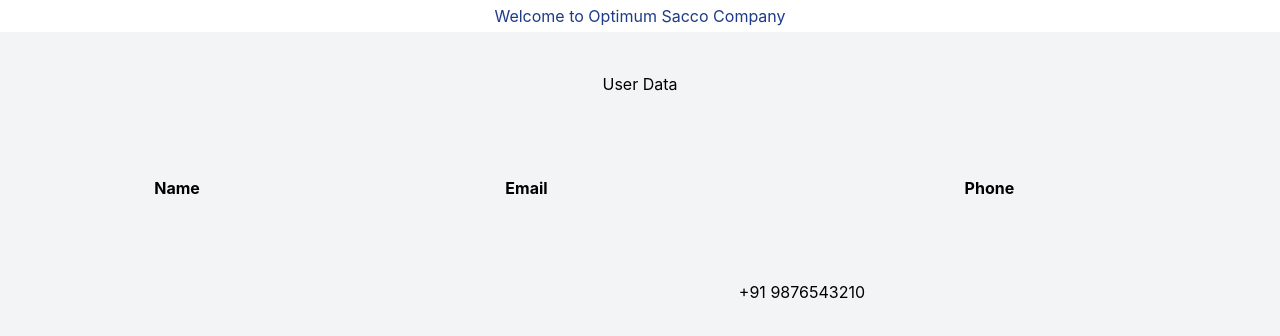
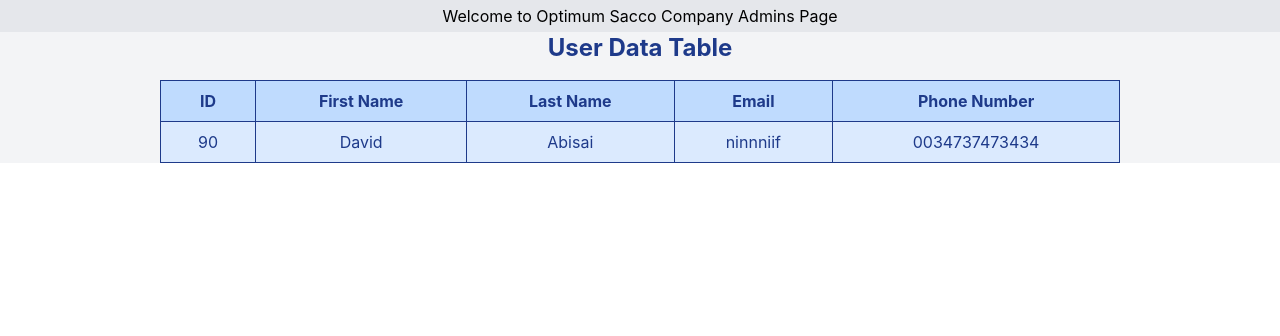
Before and after one commit to 1-ken/table-banking, a React (Create React App) app in the folder optimum-sacco/: page / in a window 1280 px wide. Shown: the top 336 px of the page. Built offline with nearby package versions, Linux system fonts and the light colour scheme.

Commit message:
create a table to store user data and a login form

```diff
--- a/optimum-sacco/src/App.js
+++ b/optimum-sacco/src/App.js
@@ -1,12 +1,16 @@
 import UserData from "./components/UserData";
+
+
 function App() {
   return (
    <>
+
    <header>
-     <h1 className="p-1 text-center text-blue-900 text-base">Welcome to Optimum Sacco Company</h1>
+     <h1 className="p-1 text-center bg-gray-200 text-base">Welcome to Optimum Sacco Company Admins Page</h1>
    </header>
    <main>
     <UserData />
+
    </main>
 
     </>
--- a/optimum-sacco/src/components/UserData.js
+++ b/optimum-sacco/src/components/UserData.js
@@ -1,35 +1,41 @@
-import React from 'react'
-
+import './userdata.css'
 const UserData = () => {
   return (
     <div className='bg-gray-100'>
-      <UserDataForm />
+      <UserTable />
     </div>
   )
 }
 
-export default UserData
-function UserDataForm() {
+// export default UserData
+
+
+function UserTable() {
   return (
-    <div className='bg-gray-100'>
-      <h1 className='text-center p-10'>User Data</h1>
-      {/** User data will be displayed here in table format code to create table */}
-      <table className='w-full bg-blue-100'>
+    <div className="text-blue-900">
+      <h2 className="text-2xl font-bold mb-4 text-center" >User Data Table</h2>
+      <table className="w-3/4 border-collapse border border-blue-900 mx-auto">
         <thead>
-          <tr className='bg-gray-100'>
-            <th className='p-10'>Name</th>
-            <th className='p-10'>Email</th>
-            <th className='p-10'>Phone</th>
+          <tr className="bg-blue-200">
+            <th className="border border-blue-900 px-4 py-2">ID</th>
+            <th className="border border-blue-900 px-4 py-2">First Name</th>
+            <th className="border border-blue-900 px-4 py-2">Last Name</th>
+            <th className="border border-blue-900 px-4 py-2">Email</th>
+            <th className="border border-blue-900 px-4 py-2">Phone Number</th>
           </tr>
         </thead>
         <tbody>
-          <tr className='bg-gray-100'>
-            <td className='p-10'></td>
-            <td className='p-10'></td>
-            <td className='p-10'>+91 9876543210</td>
+          <tr className="bg-blue-100">
+            <td className="border border-blue-900 px-4 py-2 text-center">90</td>
+            <td className="border border-blue-900 px-4 py-2 text-center">David</td>
+            <td className="border border-blue-900 px-4 py-2 text-center">Abisai</td>
+            <td className="border border-blue-900 px-4 py-2 text-center">ninnniif</td>
+            <td className="border border-blue-900 px-4 py-2 text-center">0034737473434</td>
           </tr>
-          </tbody>
-          </table>
-          </div>
-          )
+        </tbody>
+      </table>
+    </div>
+  );
 }
+
+export default UserData
--- /dev/null
+++ b/optimum-sacco/src/components/userdata.css
@@ -0,0 +1,12 @@
+.details{
+    background-color: aqua;
+    margin: 20px;
+
+}
+th{
+    margin: 30px;
+}
+
+td{
+    margin: 10px;
+}
```
Also changed, not shown: optimum-sacco/src/components/LoginForm.js (added, +30 -0 lines), 1 other file (tests, documents, lock files or other folders).
